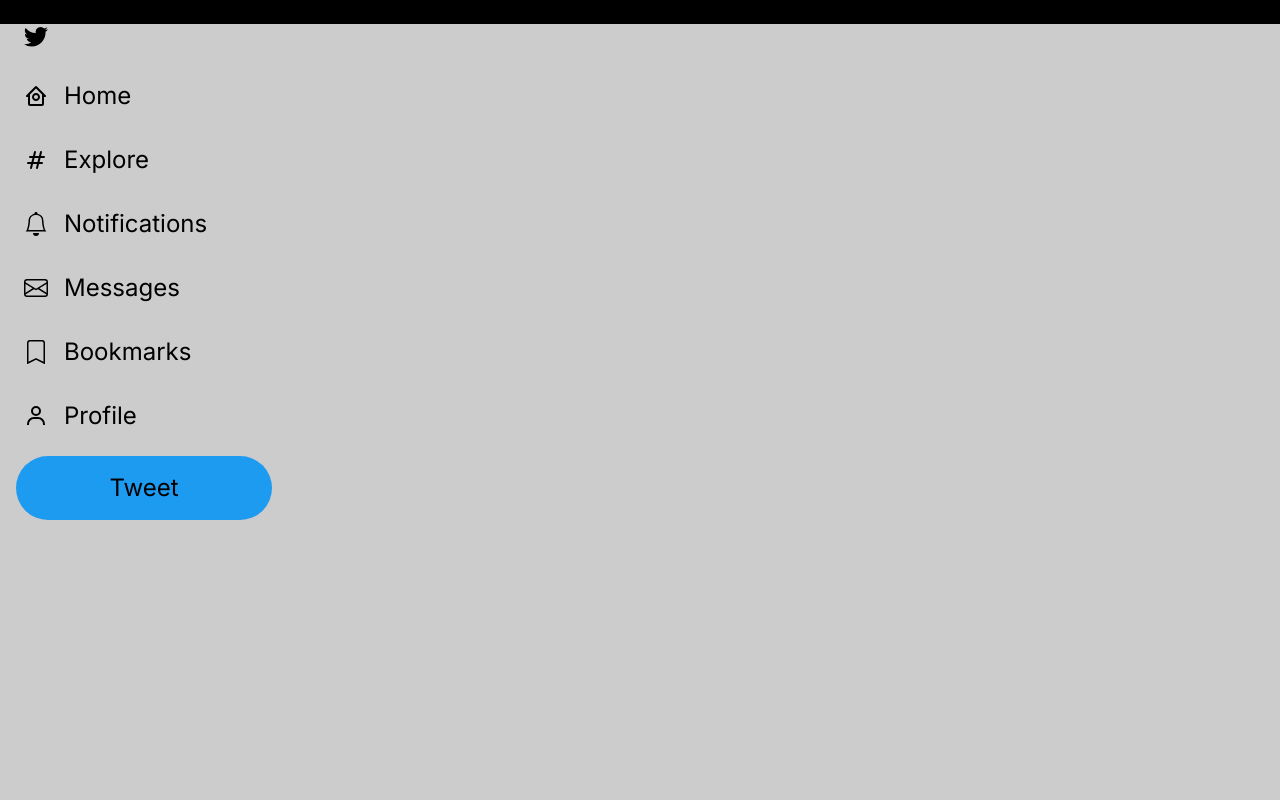
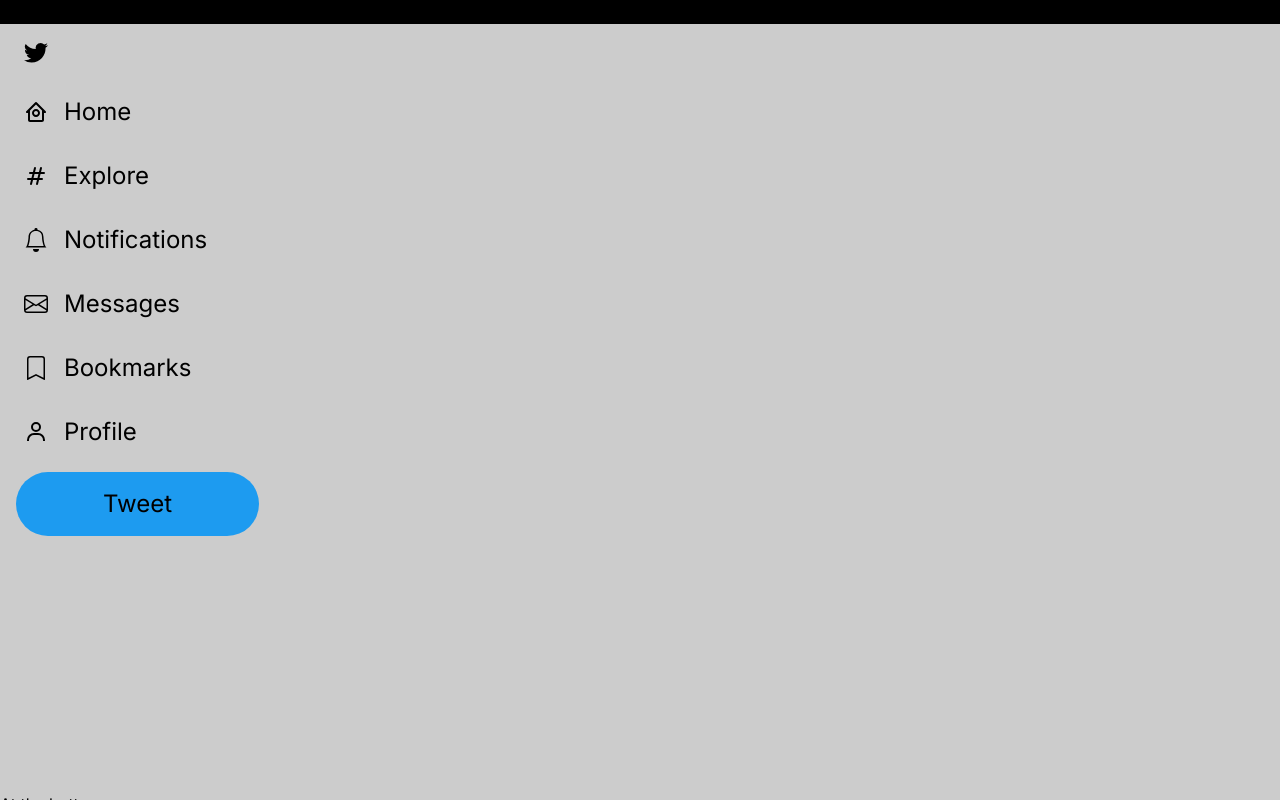
Before and after one commit to jlcarrascof/FS-01-Twitter-Clone, a Next.js app in the folder twitter-clone/: page / in a window 1280 px wide. Built offline with nearby package versions, Linux system fonts and the light colour scheme.

Commit message:
Fix some color combinations and begin at the bottom section

```diff
--- a/twitter-clone/src/app/page.tsx
+++ b/twitter-clone/src/app/page.tsx
@@ -39,7 +39,8 @@
     <div className="w-full h-full flex justify-center items-center relative bg-black">
       <div className="max-w-screen-xl w-full h-full flex relative">
         /* Left sidebar for navigation/header */
-        <section className="fixed w-72 flex flex-col h-screen space-y-4 my-4">
+        <section className="fixed w-[275px] flex flex-col items-stretch h-screen space-y-4 my-4">
+          <div className="flex flex-col items-stretch h-screen space-y-4 my-4">
               {NAVIGATION_ITEMS.map((item) => (
                 <Link
                   className="hover:bg-white/10 text-2xl transition duration-200 flex items-center justify-start w-fit space-x-4 rounded-3xl py-2 px-6"
@@ -55,6 +56,8 @@
               <button className="rounded-full m-4 bg-primary p-4 text-2xl text-center hover:bg-opacity-70 transition duration-200">
                 Tweet
               </button>
+          </div>
+          <div className="">At the bottom</div>
         </section>
         <main>Home timeline</main>
         <section>Right section</section>
```
Lines whose indentation alone changed are shown as unchanged.
